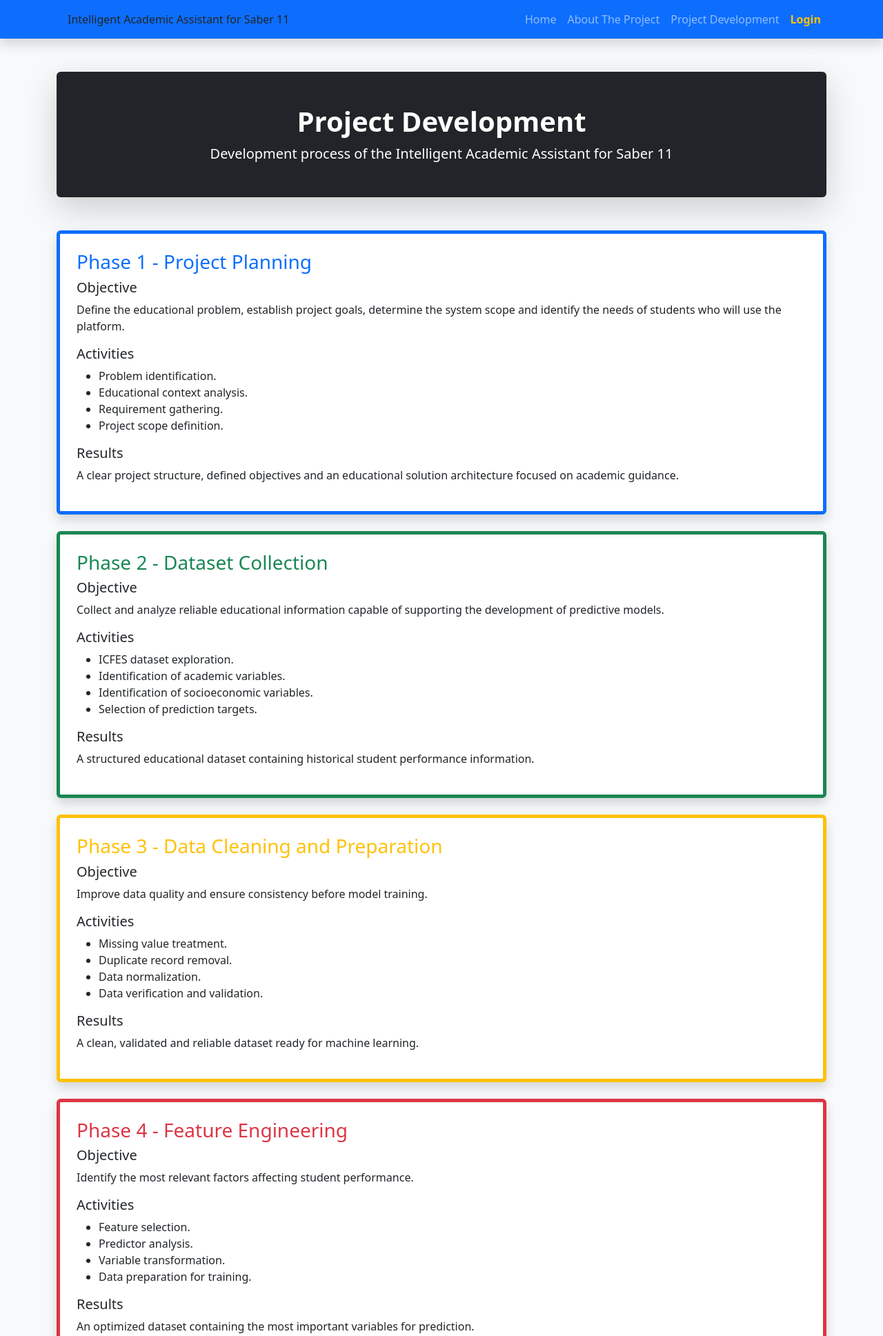
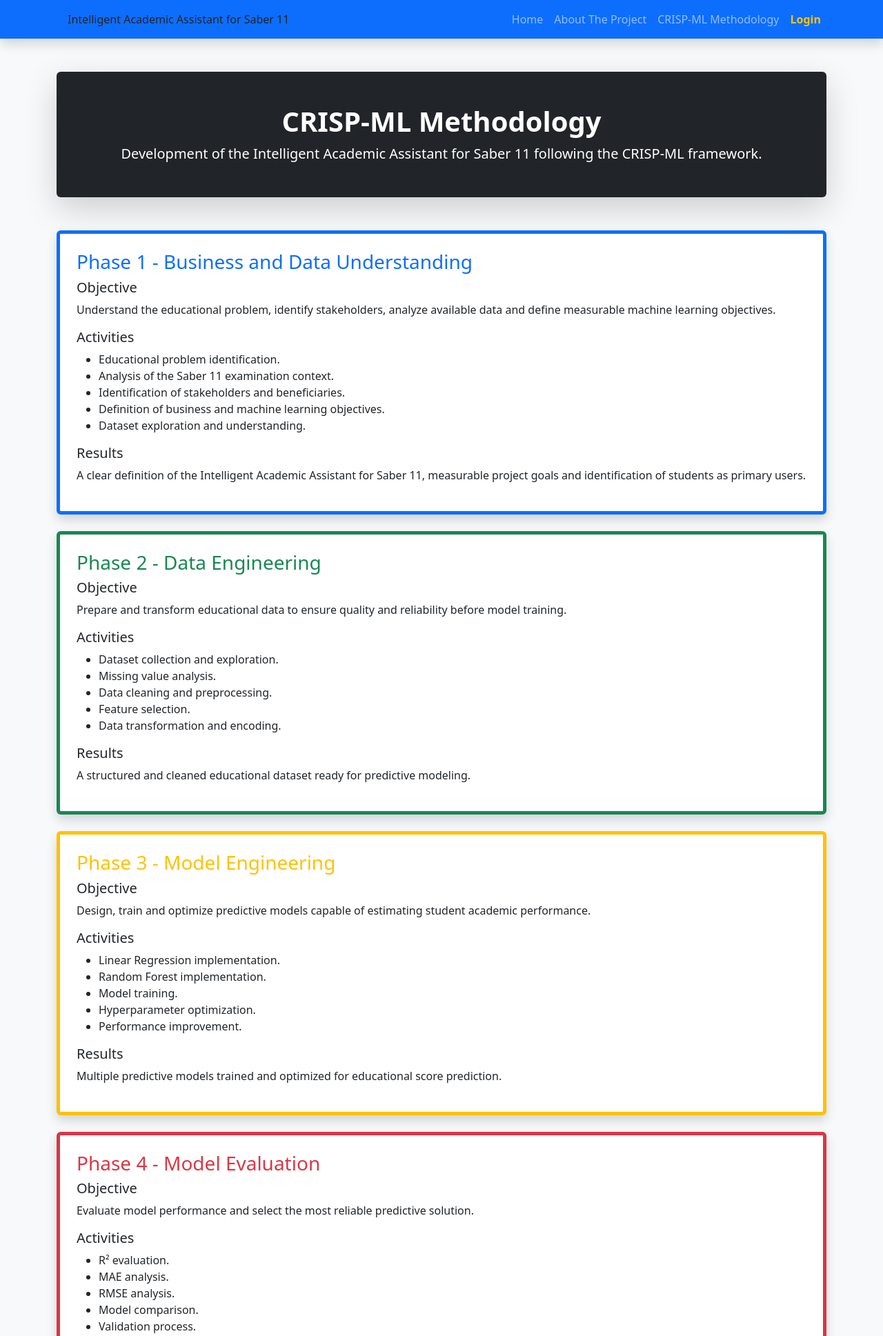
Before and after one commit to batlegood/Saber11-Score-Predictor, a Flask app: page /development in a window 1280 px wide. Shown: the top 1937 px of the page at 69% size. Run offline with Flask 3, Linux system fonts and the light colour scheme; parts of the project's set-up code (start-up, migrations or seed data) failed here and were passed over.

Commit message:
Version 3 CRISP-ML methodology and statistics dashboard completed

```diff
--- a/templates/base.html
+++ b/templates/base.html
@@ -92,7 +92,7 @@
 
     <li class="nav-item">
         <a class="nav-link" href="/development">
-            Project Development
+            CRISP-ML Methodology
         </a>
     </li>
 
--- a/templates/project_development.html
+++ b/templates/project_development.html
@@ -9,15 +9,11 @@
         <div class="card-body p-5 text-center">
 
            <h1 class="fw-bold">
-
-                Project Development
-
+    CRISP-ML Methodology
 </h1>
 
 <p class="lead mb-0">
-
-                Development process of the Intelligent Academic Assistant for Saber 11
-
+    Development of the Intelligent Academic Assistant for Saber 11 following the CRISP-ML framework.
 </p>
 
         </div>
@@ -31,33 +27,33 @@
         <div class="card-body p-4">
 
            <h3 class="text-primary">
-                Phase 1 - Project Planning
+    Phase 1 - Business and Data Understanding
 </h3>
 
 <h5>Objective</h5>
 
 <p>
-                Define the educational problem, establish project goals,
-                determine the system scope and identify the needs of
-                students who will use the platform.
+    Understand the educational problem, identify stakeholders,
+    analyze available data and define measurable machine learning objectives.
 </p>
 
 <h5>Activities</h5>
 
 <ul>
 
-                <li>Problem identification.</li>
-                <li>Educational context analysis.</li>
-                <li>Requirement gathering.</li>
-                <li>Project scope definition.</li>
+    <li>Educational problem identification.</li>
+    <li>Analysis of the Saber 11 examination context.</li>
+    <li>Identification of stakeholders and beneficiaries.</li>
+    <li>Definition of business and machine learning objectives.</li>
+    <li>Dataset exploration and understanding.</li>
 
 </ul>
 
 <h5>Results</h5>
 
 <p>
-                A clear project structure, defined objectives and an
-                educational solution architecture focused on academic guidance.
+    A clear definition of the Intelligent Academic Assistant for Saber 11,
+    measurable project goals and identification of students as primary users.
 </p>
 
         </div>
@@ -70,32 +66,31 @@
         <div class="card-body p-4">
 
             <h3 class="text-success">
-                Phase 2 - Dataset Collection
+    Phase 2 - Data Engineering
 </h3>
 
 <h5>Objective</h5>
 
 <p>
-                Collect and analyze reliable educational information capable
-                of supporting the development of predictive models.
+    Prepare and transform educational data to ensure quality and reliability before model training.
 </p>
 
 <h5>Activities</h5>
 
 <ul>
 
-                <li>ICFES dataset exploration.</li>
-                <li>Identification of academic variables.</li>
-                <li>Identification of socioeconomic variables.</li>
-                <li>Selection of prediction targets.</li>
+    <li>Dataset collection and exploration.</li>
+    <li>Missing value analysis.</li>
+    <li>Data cleaning and preprocessing.</li>
+    <li>Feature selection.</li>
+    <li>Data transformation and encoding.</li>
 
 </ul>
 
 <h5>Results</h5>
 
 <p>
-                A structured educational dataset containing historical
-                student performance information.
+    A structured and cleaned educational dataset ready for predictive modeling.
 </p>
 
         </div>
@@ -109,30 +104,31 @@
         <div class="card-body p-4">
 
             <h3 class="text-warning">
-                Phase 3 - Data Cleaning and Preparation
+    Phase 3 - Model Engineering
 </h3>
 
 <h5>Objective</h5>
 
 <p>
-                Improve data quality and ensure consistency before model training.
+    Design, train and optimize predictive models capable of estimating student academic performance.
 </p>
 
 <h5>Activities</h5>
 
 <ul>
 
-                <li>Missing value treatment.</li>
-                <li>Duplicate record removal.</li>
-                <li>Data normalization.</li>
-                <li>Data verification and validation.</li>
+    <li>Linear Regression implementation.</li>
+    <li>Random Forest implementation.</li>
+    <li>Model training.</li>
+    <li>Hyperparameter optimization.</li>
+    <li>Performance improvement.</li>
 
 </ul>
 
 <h5>Results</h5>
 
 <p>
-                A clean, validated and reliable dataset ready for machine learning.
+    Multiple predictive models trained and optimized for educational score prediction.
 </p>
 
         </div>
@@ -146,31 +142,31 @@
         <div class="card-body p-4">
 
             <h3 class="text-danger">
-                Phase 4 - Feature Engineering
+    Phase 4 - Model Evaluation
 </h3>
 
 <h5>Objective</h5>
 
 <p>
-                Identify the most relevant factors affecting student performance.
+    Evaluate model performance and select the most reliable predictive solution.
 </p>
 
 <h5>Activities</h5>
 
 <ul>
 
-                <li>Feature selection.</li>
-                <li>Predictor analysis.</li>
-                <li>Variable transformation.</li>
-                <li>Data preparation for training.</li>
+    <li>R² evaluation.</li>
+    <li>MAE analysis.</li>
+    <li>RMSE analysis.</li>
+    <li>Model comparison.</li>
+    <li>Validation process.</li>
 
 </ul>
 
 <h5>Results</h5>
 
 <p>
-                An optimized dataset containing the most important variables
-                for prediction.
+    Selection of Random Forest as the best-performing model according to evaluation metrics.
 </p>
 
         </div>
@@ -184,32 +180,34 @@
         <div class="card-body p-4">
 
             <h3 class="text-info">
-                Phase 5 - Linear Regression Development
+    Phase 5 - Model Deployment
 </h3>
 
 <h5>Objective</h5>
 
 <p>
-                Develop the first predictive model used as a baseline reference.
+    Deploy the selected machine learning model through a functional educational web platform.
 </p>
 
 <h5>Activities</h5>
 
 <ul>
 
-                <li>Dataset splitting.</li>
-                <li>Model training.</li>
-                <li>Prediction testing.</li>
-                <li>Performance evaluation.</li>
+    <li>Flask web application development.</li>
+    <li>Bootstrap interface implementation.</li>
+    <li>PostgreSQL integration.</li>
+    <li>Academic Assessment implementation.</li>
+    <li>Statistics Dashboard development.</li>
+    <li>Render cloud deployment.</li>
 
 </ul>
 
 <h5>Results</h5>
 
 <p>
-                A functional predictive model capable of estimating Saber 11 scores.
+    A fully functional educational platform capable of generating predictions,
+    assessments and academic statistics.
 </p>
-
         </div>
 
     </div>
@@ -221,31 +219,33 @@
         <div class="card-body p-4">
 
             <h3 class="text-secondary">
-                Phase 6 - Random Forest Development
+    Phase 6 - Monitoring and Maintenance
 </h3>
 
 <h5>Objective</h5>
 
 <p>
-                Improve prediction accuracy through an ensemble learning approach.
+    Ensure long-term reliability, usability and continuous improvement of the deployed solution.
 </p>
 
 <h5>Activities</h5>
 
 <ul>
 
-                <li>Model training.</li>
-                <li>Hyperparameter optimization.</li>
-                <li>Prediction analysis.</li>
-                <li>Model evaluation.</li>
+    <li>Functional testing.</li>
+    <li>Prediction validation.</li>
+    <li>Statistics verification.</li>
+    <li>User feedback collection.</li>
+    <li>Model performance monitoring.</li>
+    <li>Future retraining planning.</li>
 
 </ul>
 
 <h5>Results</h5>
 
 <p>
-                A highly accurate predictive model capable of capturing
-                complex educational patterns.
+    A stable and validated platform with documented procedures for maintenance,
+    monitoring and future model updates.
 </p>
 
         </div>
@@ -254,225 +254,9 @@
 
 
 
-    <div class="card border-start border-5 border-success shadow mb-4">
-
-        <div class="card-body p-4">
-
-            <h3 class="text-success">
-                Phase 7 - Model Comparison
-            </h3>
-
-            <h5>Objective</h5>
-
-            <p>
-                Compare predictive performance and identify the most reliable model.
-            </p>
-
-            <h5>Activities</h5>
-
-            <ul>
-
-                <li>R² evaluation.</li>
-                <li>MAE analysis.</li>
-                <li>RMSE analysis.</li>
-                <li>Comparative validation.</li>
-
-            </ul>
-
-            <h5>Results</h5>
-
-            <p>
-                Selection of the model with the best predictive capability.
-            </p>
-
-        </div>
-
-    </div>
 
 
 
-    <div class="card border-start border-5 border-primary shadow mb-4">
-
-        <div class="card-body p-4">
-
-            <h3 class="text-primary">
-                Phase 8 - Web Application Development
-            </h3>
-
-            <h5>Objective</h5>
-
-            <p>
-                Build an interactive educational platform accessible through the web.
-            </p>
-
-            <h5>Activities</h5>
-
-            <ul>
-
-                <li>Flask development.</li>
-                <li>Bootstrap interface implementation.</li>
-                <li>Responsive design integration.</li>
-                <li>User experience enhancement.</li>
-
-            </ul>
-
-            <h5>Results</h5>
-
-            <p>
-                A modern educational platform capable of interacting with users.
-            </p>
-
-        </div>
-
-    </div>
-
-
-
-    <div class="card border-start border-5 border-warning shadow mb-4">
-
-        <div class="card-body p-4">
-
-            <h3 class="text-warning">
-                Phase 9 - PostgreSQL Integration
-            </h3>
-
-            <h5>Objective</h5>
-
-            <p>
-                Provide secure authentication and cloud data storage.
-            </p>
-
-            <h5>Activities</h5>
-
-            <ul>
-
-                <li>User registration system.</li>
-                <li>Authentication module.</li>
-                <li>PostgreSQL integration.</li>
-                <li>Cloud database implementation.</li>
-
-            </ul>
-
-            <h5>Results</h5>
-
-            <p>
-                Secure user management and reliable cloud storage.
-            </p>
-
-        </div>
-
-    </div>
-
-
-    <div class="card border-start border-5 border-danger shadow mb-4">
-
-        <div class="card-body p-4">
-
-            <h3 class="text-danger">
-                Phase 10 - Academic Assessment System
-            </h3>
-
-            <h5>Objective</h5>
-
-            <p>
-                Develop a Moodle-style evaluation system capable of assessing
-                academic knowledge and collecting socioeconomic information.
-            </p>
-
-            <h5>Activities</h5>
-
-            <ul>
-
-                <li>Question design.</li>
-                <li>Assessment categorization.</li>
-                <li>Knowledge evaluation process.</li>
-                <li>Socioeconomic profile collection.</li>
-
-            </ul>
-
-            <h5>Results</h5>
-
-            <p>
-                A complete academic assessment module integrated into the platform.
-            </p>
-
-        </div>
-
-    </div>
-
-
-
-    <div class="card border-start border-5 border-info shadow mb-4">
-
-        <div class="card-body p-4">
-
-            <h3 class="text-info">
-                Phase 11 - Intelligent Recommendation System
-            </h3>
-
-            <h5>Objective</h5>
-
-            <p>
-                Generate personalized educational guidance based on student performance.
-            </p>
-
-            <h5>Activities</h5>
-
-            <ul>
-
-                <li>Recommendation logic design.</li>
-                <li>Strength identification.</li>
-                <li>Weakness analysis.</li>
-                <li>Guidance generation.</li>
-
-            </ul>
-
-            <h5>Results</h5>
-
-            <p>
-                Personalized recommendations adapted to each student's profile.
-            </p>
-
-        </div>
-
-    </div>
-
-    <!-- PHASE 12 -->
-
-    <div class="card border-start border-5 border-dark shadow mb-4">
-
-        <div class="card-body p-4">
-
-            <h3 class="text-dark">
-                Phase 12 - Testing and Validation
-            </h3>
-
-            <h5>Objective</h5>
-
-            <p>
-                Verify reliability, functionality and prediction accuracy.
-            </p>
-
-            <h5>Activities</h5>
-
-            <ul>
-
-                <li>Functional testing.</li>
-                <li>Prediction validation.</li>
-                <li>Interface testing.</li>
-                <li>Performance optimization.</li>
-
-            </ul>
-
-            <h5>Results</h5>
-
-            <p>
-                A stable, validated and reliable educational platform.
-            </p>
-
-        </div>
-
-    </div>
 
 </div>
 
```
Lines whose indentation alone changed are shown as unchanged.
